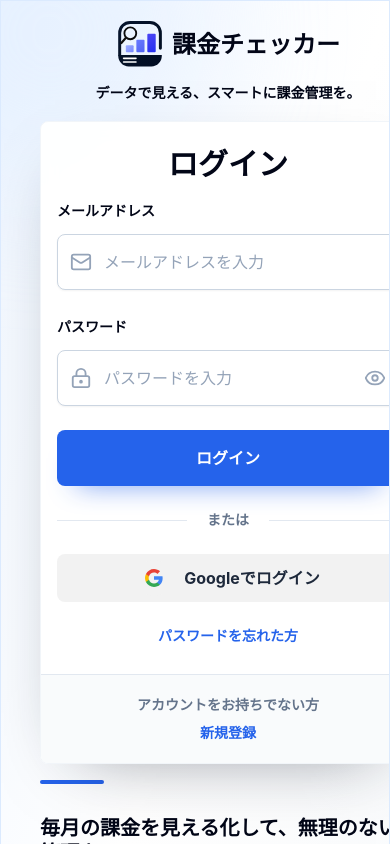
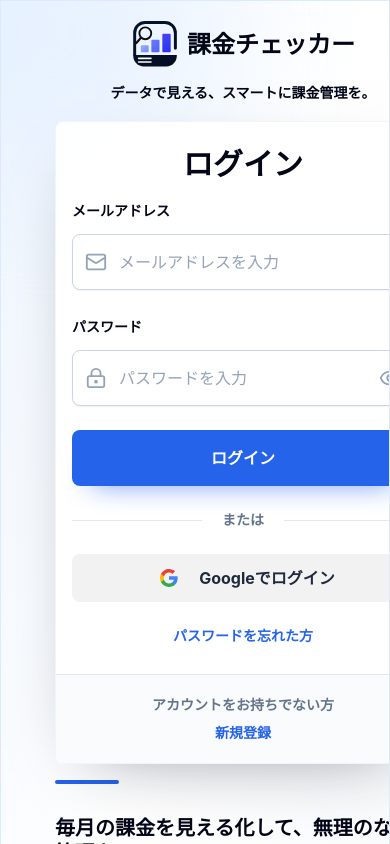
Before and after one commit to JuniorEngineer598/kakin-checker, a Next.js app: page /login in a window 390 px wide. Shown: the top 844 px of the page. Built offline with nearby package versions, Linux system fonts and the light colour scheme.

Commit message:
ログイン画面のスマホ幅を調整

```diff
--- a/app/login/page.tsx
+++ b/app/login/page.tsx
@@ -34,7 +34,7 @@ export default function LoginPage() {
           ))}
         </div>
 
-        <div className="relative z-10 mx-auto grid w-full max-w-[310px] gap-4 sm:max-w-[440px] lg:min-h-[calc(100vh-112px)] lg:max-w-7xl lg:grid-cols-[minmax(0,1fr)_460px] lg:items-center lg:gap-14">
+        <div className="relative z-10 mx-auto grid w-full max-w-[280px] gap-4 sm:max-w-[440px] lg:min-h-[calc(100vh-112px)] lg:max-w-7xl lg:grid-cols-[minmax(0,1fr)_460px] lg:items-center lg:gap-14">
           <div className="grid min-w-0 gap-8 lg:gap-12">
             <BrandHero />
             <div className="hidden lg:block">
```
